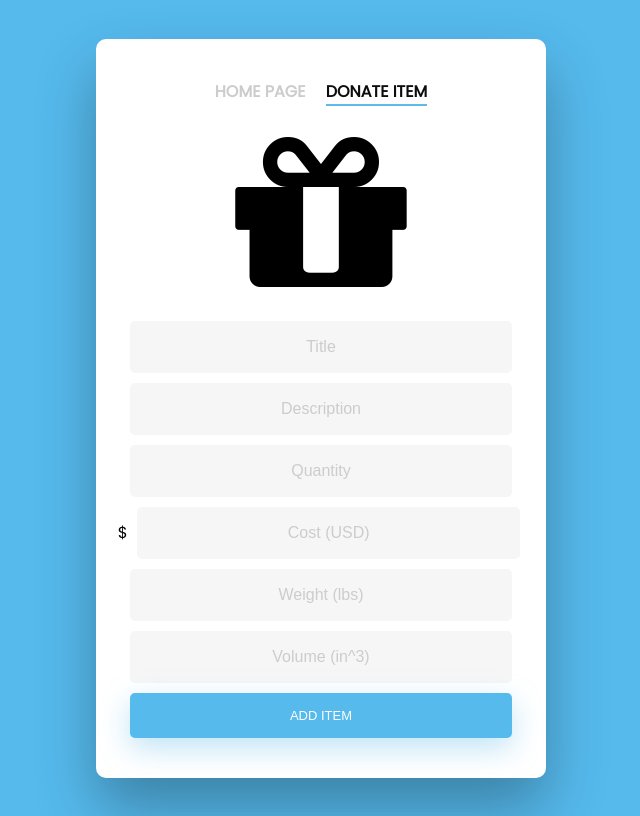
After one commit to amin-codes/HackNC2020-Food, a Flask app: template templates/list_order_donor.html in a window 1280 px wide. The commit adds this page. Shown: the whole page, without its empty margins (319-959 px from the left). Run offline with Flask 2, Linux system fonts and the light colour scheme; the template is opened without the code that fills it, so the values that code supplies are empty.

Commit message:
Add donor add page

```diff
--- a/app.py
+++ b/app.py
@@ -2,7 +2,7 @@ import firebase_admin
 import pyrebase
 import json
 from firebase_admin import credentials
-from flask import Flask, Request, render_template, redirect, url_for, request
+from flask import Flask, Request, render_template, redirect, url_for, request, make_response
 import os
 base = os.getcwd()
 app = Flask(__name__)
@@ -18,6 +18,26 @@ db = pb.database()
 person = {"is_logged_in": False, "name": "", "email": "", "uid": "", "verified_email":False, "address1":"", "address2":"", "city":"", "state":"", "zip":"", "account_type":"", "isSponsored":False}
 attributes = ["name", "verified_email", "address1", "address2", "city", "state", "zip", "account_type", "isSponsored"]
 
+''''
+def generate_person_cookie(uid, email, template_function):
+    r = Flask.make_response(render_template(url_for(template_function)))
+    r.set_cookie("uid", value=uid, max_age=60*60*24*15)
+    r.set_cookie("email", value=email, max_age=60*60*24*15)
+    r.set_cookie("is_logged_in", True, max_age=60*60*24*15)
+    return r
+def get_person_cookie():
+    person = {"is_logged_in": False, "name": "", "email": "", "uid": "", "verified_email": False, "address1": "",
+              "address2": "", "city": "", "state": "", "zip": "", "account_type": "", "isSponsored": False}
+    person["is_logged_in"] = request.cookies.get("is_logged_in")
+    uid = request.cookies.get("uid")
+    email = request.cookies.get("email")
+    person["email"] = email
+    person["uid"] = uid
+    other_attr = db.child("users").child(uid).get()
+    for i in attributes:
+        person[i] = other_attr[i]
+    return person
+'''
 #Login
 @app.route("/")
 def login():
@@ -28,11 +48,44 @@ def login():
 def signup():
     return render_template("signup.html")
 
+@app.route("/donor", methods = ["POST", "GET"])
+def donor():
+    if person["is_logged_in"]:
+        if request.method == "POST":
+            result = request.form
+            title = result["title"]
+            desc = result["desc"]
+            cost = result["cost"]
+            weight = result["weight_lbs"]
+            volume = result["volume_in"]
+            quantity = result["quantity"]
+            create_donor_object(person["uid"], cost, desc, quantity, title, weight, volume)
+            return redirect("/welcome")
+        else:
+            if "donor" in person["account_type"]:
+                return render_template("list_order_donor.html", person=person)
+            else:
+                return render_template("welcome.html", person=person)
+    else:
+        return redirect(url_for('login'))
+
+def create_donor_object(uid, cost, desc, quantity, title, weight_lbs, volume_in):
+    #orders = db.child("orders")
+
+    import random
+    mx = random.randint(0, 1000)
+    object_id = title + "-" + str(mx)
+    while (object_id in db.child("orders").get().key()):
+        mx = random.randint(0, 1000)
+        object_id = title + "-" + str(mx)
+    data = {"cost": cost, "desc":desc, "listed":True, "quantity":quantity, "title":title, "volume_in":volume_in, "weight_lbs":weight_lbs, "participants":{"u_donor":uid}}
+    db.child("orders").child(object_id).set(data)
 #Welcome page
 @app.route("/welcome")
 def welcome():
-    if person["is_logged_in"] == True:
-        return render_template("welcome.html", email = person["email"], name = person["name"], account_type = person["account_type"], isSponsored = person["isSponsored"], address1=person["address1"], address2=person["address2"], city = person["city"], state=person["state"],zip=person["zip"])
+    #logged = request.cookies.get("is_logged_in") if "is_logged_in" in request.cookies else False
+    if person["is_logged_in"]:
+        return render_template("welcome.html", person = person)
     else:
         return redirect(url_for('login'))
 
--- a/static/main.css
+++ b/static/main.css
@@ -82,7 +82,7 @@ h2.active {
 
 /* FORM TYPOGRAPHY*/
 
-input[type=button], input[type=submit], input[type=reset]  {
+input[type=button], input[type=submit],input[type=number], input[type=reset]  {
   background-color: #56baed;
   border: none;
   color: white;
@@ -105,11 +105,11 @@ input[type=button], input[type=submit], input[type=reset]  {
   transition: all 0.3s ease-in-out;
 }
 
-input[type=button]:hover, input[type=submit]:hover, input[type=reset]:hover  {
+input[type=button]:hover, input[type=submit]:hover, input[type=number]:hover, input[type=reset]:hover  {
   background-color: #39ace7;
 }
 
-input[type=button]:active, input[type=submit]:active, input[type=reset]:active  {
+input[type=button]:active, input[type=submit]:active, input[type=number]:active, input[type=reset]:active  {
   -moz-transform: scale(0.95);
   -webkit-transform: scale(0.95);
   -o-transform: scale(0.95);
@@ -117,7 +117,7 @@ input[type=button]:active, input[type=submit]:active, input[type=reset]:active
   transform: scale(0.95);
 }
 
-input[type=email], input[type=password], input[type=text] {
+input[type=email], input[type=password], input[type=number], input[type=text] {
   background-color: #f6f6f6;
   border: none;
   color: #0d0d0d;
@@ -138,12 +138,12 @@ input[type=email], input[type=password], input[type=text] {
   border-radius: 5px 5px 5px 5px;
 }
 
-input[type=email]:focus, input[type=password]:focus, input[type=text]:focus {
+input[type=email]:focus, input[type=password]:focus, input[type=number]:focus, input[type=text]:focus {
   background-color: #fff;
   border-bottom: 2px solid #5fbae9;
 }
 
-input[type=email]:placeholder, input[type=password]:placeholder, input[type=text]:placeholder {
+input[type=email]::placeholder, input[type=password]::placeholder, input[type=number]::placeholder, input[type=text]::placeholder {
   color: #cccccc;
 }
 
--- /dev/null
+++ b/templates/list_order_donor.html
@@ -0,0 +1,75 @@
+<!DOCTYPE html>
+<html>
+<head>
+	<title>List Donor Item | FoodForChange</title>
+	<link rel="stylesheet" type="text/css" href="{{url_for('static', filename = 'main.css')}}">
+    <link rel="stylesheet" type="text/css" href="https://stackpath.bootstrapcdn.com/font-awesome/4.7.0/css/font-awesome.min.css">
+    <style>
+        .fa-gift {
+            font-size: 200px;
+        }
+    </style>
+</head>
+<body>
+<div class="wrapper fadeInDown">
+  <div id="formContent">
+    <!-- Tabs Titles -->
+    <a href="/welcome"><h2 class="inactive underlineHover"> Home page </h2></a>
+    <h2 class="active">Donate Item</h2>
+
+    <!-- Icon -->
+    <div class="fadeIn first">
+        <i class="fa fa-gift w3-padding-64"></i>
+    </div>
+
+    <!-- Login Form -->
+    <form name="list_order" action="/donor" method="POST" onsubmit="return validateForm()">
+        <input type="text" name="title" class="fadeIn second" placeholder="Title" required>
+        <input type="text" name="desc" maxlength="60" class="fadeIn second" placeholder="Description" required>
+        <label>
+            <input type="text" min="1" step="1" name="quantity" class="fadeIn third" placeholder="Quantity" required>
+        </label>
+        <br>
+        <label for="cost">$</label>
+        <label>
+            <input type="text" min="1" step="any" name="cost" class="fadeIn third" placeholder="Cost (USD)" required>
+        </label>
+        <br>
+        <label>
+            <input type="text" step="any" name="weight_lbs" class="fadeIn fourth" placeholder="Weight (lbs)" required>
+        </label>
+        <br>
+        <label>
+            <input type="text" step="any" name="volume_in" class="fadeIn fourth" placeholder="Volume (in^3)" required>
+        </label>
+        <input type="submit" class="fadeIn fourth" value="Add item">
+    </form>
+      <script>
+          function validateForm(){
+              var form= document.forms["list_order"];
+              var title = form["title"].value;
+              var desc = form["desc"].value;
+              var cost = form["cost"].value;
+              var weight = form["weight_lbs"].value;
+              var volume = form["volume_in"].value;
+              var quantity = form["quantity"].value;
+              if (title=="" || desc=="" || cost=="" || weight=="" || volume=="" || quantity == "") {
+                  alert("Make sure all fields are filled out. The only optional fields are Address Line 2 and Sponsorship.");
+                  return false;
+              }
+
+              if (isNaN(quantity) || isNaN(cost) || isNaN(weight) || isNaN(volume))
+              {
+                  alert("Please input a number for ALL of the following fields: cost, quantity, weight, volume.")
+                  return false;
+              }
+              if (!Number.isInteger(quantity))
+              {
+                  alert("Please make sure quantity is an integer")
+                  return false;
+              }
+          }
+          </script>
+  </div>
+</body>
+</html>
--- a/templates/login.html
+++ b/templates/login.html
@@ -1,7 +1,7 @@
 <!DOCTYPE html>
 <html>
 <head>
-	<title>Pyrebase-Flask-Login</title>
+	<title>Login | FoodForChange</title>
 	<link rel="stylesheet" type="text/css" href="{{ url_for('static', filename = 'main.css') }}">
 </head>
 <body>
```
Also changed, not shown: templates/signup.html (+9 -9 lines).
